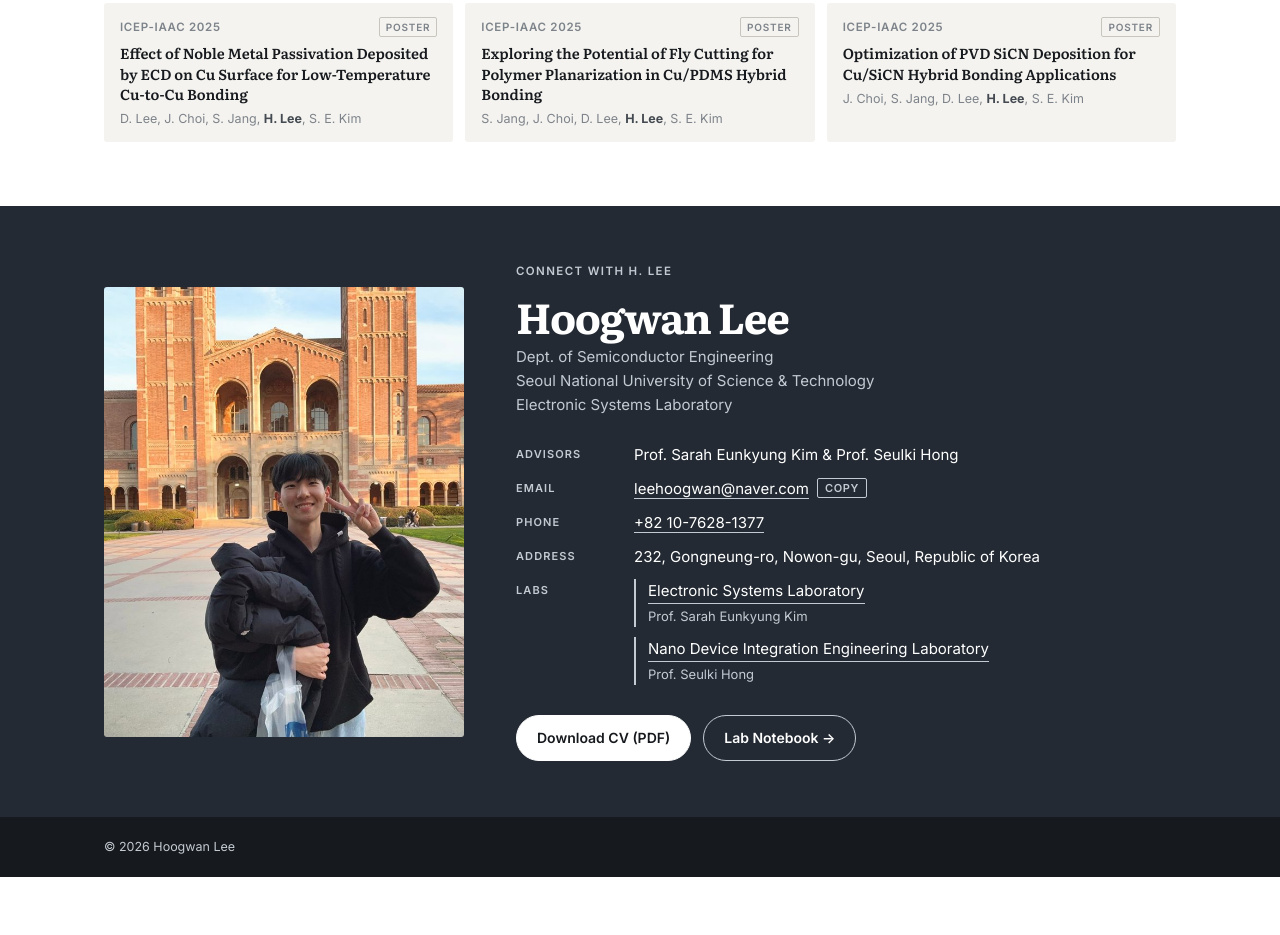
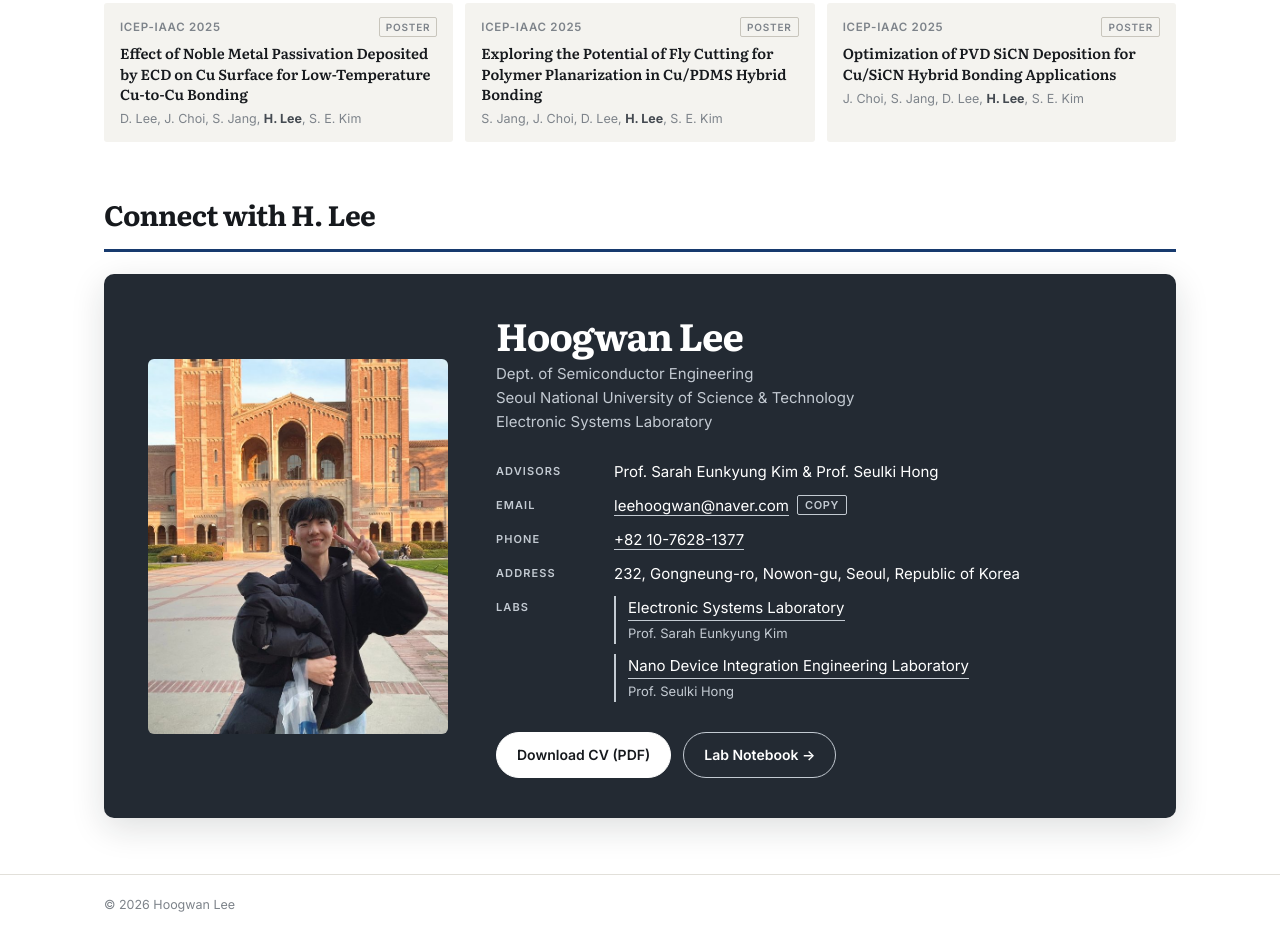
Before and after one commit to Hoogwan/hoogwan-portfolio, a plain HTML site: page index.html in a window 1280 px wide. Shown: the part 6511-7446 px from the top of the page. Before the commit the page ends 7388 px from the top, so only its background shows below. Drawn offline with Linux system fonts and the light colour scheme.

Commit message:
Connect: section heading plus business-card panel; light footer
Co-Authored-By: Claude Opus 5.5 <noreply@anthropic.com>
Claude-Session: https://claude.ai/code/session_01HkRMk33Z49tbW37tSrgfF8

```diff
--- a/index.html
+++ b/index.html
@@ -324,13 +324,12 @@ section { scroll-margin-top: calc(var(--masthead-h) + 12px); }
 .post-pending { padding: 16px 18px; border-left: 2px solid var(--line-strong); color: var(--ink-soft); font-style: italic; }
 
 /* ---------- connect ---------- */
-.connect { margin-top: 44px; background: var(--band); color: var(--on-band); }
-.connect .wrap { padding-block: 56px; display: grid; grid-template-columns: 360px 1fr; gap: 52px; align-items: center; }
-.connect .wrap > * { min-width: 0; }
-.connect .kicker { color: var(--on-band-soft); }
+.connect { padding-bottom: 56px; }
+.card { margin-top: 22px; display: grid; grid-template-columns: 300px minmax(0, 1fr); gap: 48px; align-items: center; padding: 40px 44px; border-radius: 10px; background: var(--band); color: var(--on-band); box-shadow: 0 10px 34px rgba(22,25,29,0.14); }
+.card > * { min-width: 0; }
+.card-name { margin: 0 0 6px; font-family: var(--serif); font-size: clamp(28px, 3vw, 38px); font-weight: 700; letter-spacing: -0.03em; line-height: 1.1; }
 .portrait { margin: 0; }
-.portrait img { display: block; width: 100%; height: auto; aspect-ratio: 4 / 5; object-fit: cover; object-position: 47% 60%; border-radius: 3px; max-width: 100%; }
-.connect h2 { margin: 12px 0 6px; font-family: var(--serif); font-size: clamp(30px, 3.4vw, 42px); font-weight: 700; letter-spacing: -0.03em; line-height: 1.1; }
+.portrait img { display: block; width: 100%; height: auto; aspect-ratio: 4 / 5; object-fit: cover; object-position: 47% 60%; border-radius: 6px; max-width: 100%; }
 .affil { margin: 0 0 26px; color: var(--on-band-soft); font-size: 15px; line-height: 1.6; }
 .contact { margin: 0; display: grid; grid-template-columns: 100px 1fr; gap: 10px 18px; font-size: 15px; }
 .contact dt { font-size: 11px; font-weight: 600; letter-spacing: 0.1em; text-transform: uppercase; color: var(--on-band-soft); padding-top: 3px; }
@@ -347,7 +346,7 @@ section { scroll-margin-top: calc(var(--masthead-h) + 12px); }
 .btn { display: inline-flex; align-items: center; gap: 8px; padding: 11px 20px; border-radius: 999px; font-weight: 600; font-size: 14px; text-decoration: none; border: 1px solid var(--on-band-soft); color: var(--on-band); }
 .btn.primary { background: var(--on-band); border-color: var(--on-band); color: var(--band-deep); }
 .btn:hover { border-color: var(--on-band); }
-footer { background: var(--band-deep); color: var(--on-band-soft); }
+footer { border-top: 1px solid var(--line); color: var(--ink-soft); }
 footer .wrap { padding-block: 20px; display: flex; flex-wrap: wrap; justify-content: space-between; gap: 8px; font-size: 12.5px; }
 .cleanroom-page footer { margin-top: 56px; }
 
@@ -373,7 +372,7 @@ footer .wrap { padding-block: 20px; display: flex; flex-wrap: wrap; justify-cont
   .lead-top { padding-block: 32px 22px; }
   .lead { grid-template-columns: 1fr; gap: 28px; }
   .tabpanel { min-height: 0; }
-  .connect .wrap { grid-template-columns: 1fr; gap: 32px; }
+  .card { grid-template-columns: 1fr; gap: 28px; padding: 28px 24px; }
   .portrait { max-width: 360px; }
   .skills { grid-template-columns: 1fr; gap: 0; }
   .courses-body { grid-template-columns: 1fr; padding-left: 0; }
@@ -406,6 +405,7 @@ footer .wrap { padding-block: 20px; display: flex; flex-wrap: wrap; justify-cont
   .fig-pair { grid-template-columns: 1fr; }
   .more-posts .blog-grid { grid-template-columns: 1fr; }
   .contact { grid-template-columns: 1fr; gap: 2px; }
+  .card { padding: 22px 18px; }
   .contact dd { margin-bottom: 10px; }
 }
 </style>
@@ -720,14 +720,14 @@ footer .wrap { padding-block: 20px; display: flex; flex-wrap: wrap; justify-cont
   </section>
 
   <!-- CONNECT -->
-  <section id="connect" class="connect">
-    <div class="wrap">
+  <section id="connect" class="wrap block connect">
+    <div class="head"><h2>Connect with H. Lee</h2></div>
+    <div class="card">
       <figure class="portrait">
         <img src="assets/portrait.jpg" alt="Hoogwan Lee" width="1100" height="825" loading="lazy">
       </figure>
       <div>
-        <div class="kicker">Connect with H. Lee</div>
-        <h2>Hoogwan Lee</h2>
+        <p class="card-name">Hoogwan Lee</p>
         <p class="affil">Dept. of Semiconductor Engineering<br>Seoul National University of Science &amp; Technology<br>Electronic Systems Laboratory</p>
         <dl class="contact">
           <dt>Advisors</dt><dd>Prof. Sarah Eunkyung Kim &amp; Prof. Seulki Hong</dd>
--- a/src/style.css
+++ b/src/style.css
@@ -300,13 +300,12 @@ section { scroll-margin-top: calc(var(--masthead-h) + 12px); }
 .post-pending { padding: 16px 18px; border-left: 2px solid var(--line-strong); color: var(--ink-soft); font-style: italic; }
 
 /* ---------- connect ---------- */
-.connect { margin-top: 44px; background: var(--band); color: var(--on-band); }
-.connect .wrap { padding-block: 56px; display: grid; grid-template-columns: 360px 1fr; gap: 52px; align-items: center; }
-.connect .wrap > * { min-width: 0; }
-.connect .kicker { color: var(--on-band-soft); }
+.connect { padding-bottom: 56px; }
+.card { margin-top: 22px; display: grid; grid-template-columns: 300px minmax(0, 1fr); gap: 48px; align-items: center; padding: 40px 44px; border-radius: 10px; background: var(--band); color: var(--on-band); box-shadow: 0 10px 34px rgba(22,25,29,0.14); }
+.card > * { min-width: 0; }
+.card-name { margin: 0 0 6px; font-family: var(--serif); font-size: clamp(28px, 3vw, 38px); font-weight: 700; letter-spacing: -0.03em; line-height: 1.1; }
 .portrait { margin: 0; }
-.portrait img { display: block; width: 100%; height: auto; aspect-ratio: 4 / 5; object-fit: cover; object-position: 47% 60%; border-radius: 3px; max-width: 100%; }
-.connect h2 { margin: 12px 0 6px; font-family: var(--serif); font-size: clamp(30px, 3.4vw, 42px); font-weight: 700; letter-spacing: -0.03em; line-height: 1.1; }
+.portrait img { display: block; width: 100%; height: auto; aspect-ratio: 4 / 5; object-fit: cover; object-position: 47% 60%; border-radius: 6px; max-width: 100%; }
 .affil { margin: 0 0 26px; color: var(--on-band-soft); font-size: 15px; line-height: 1.6; }
 .contact { margin: 0; display: grid; grid-template-columns: 100px 1fr; gap: 10px 18px; font-size: 15px; }
 .contact dt { font-size: 11px; font-weight: 600; letter-spacing: 0.1em; text-transform: uppercase; color: var(--on-band-soft); padding-top: 3px; }
@@ -323,7 +322,7 @@ section { scroll-margin-top: calc(var(--masthead-h) + 12px); }
 .btn { display: inline-flex; align-items: center; gap: 8px; padding: 11px 20px; border-radius: 999px; font-weight: 600; font-size: 14px; text-decoration: none; border: 1px solid var(--on-band-soft); color: var(--on-band); }
 .btn.primary { background: var(--on-band); border-color: var(--on-band); color: var(--band-deep); }
 .btn:hover { border-color: var(--on-band); }
-footer { background: var(--band-deep); color: var(--on-band-soft); }
+footer { border-top: 1px solid var(--line); color: var(--ink-soft); }
 footer .wrap { padding-block: 20px; display: flex; flex-wrap: wrap; justify-content: space-between; gap: 8px; font-size: 12.5px; }
 .cleanroom-page footer { margin-top: 56px; }
 
@@ -349,7 +348,7 @@ footer .wrap { padding-block: 20px; display: flex; flex-wrap: wrap; justify-cont
   .lead-top { padding-block: 32px 22px; }
   .lead { grid-template-columns: 1fr; gap: 28px; }
   .tabpanel { min-height: 0; }
-  .connect .wrap { grid-template-columns: 1fr; gap: 32px; }
+  .card { grid-template-columns: 1fr; gap: 28px; padding: 28px 24px; }
   .portrait { max-width: 360px; }
   .skills { grid-template-columns: 1fr; gap: 0; }
   .courses-body { grid-template-columns: 1fr; padding-left: 0; }
@@ -382,5 +381,6 @@ footer .wrap { padding-block: 20px; display: flex; flex-wrap: wrap; justify-cont
   .fig-pair { grid-template-columns: 1fr; }
   .more-posts .blog-grid { grid-template-columns: 1fr; }
   .contact { grid-template-columns: 1fr; gap: 2px; }
+  .card { padding: 22px 18px; }
   .contact dd { margin-bottom: 10px; }
 }
```
Also changed, not shown: blog-1.html (+8 -8 lines), blog-2.html (+8 -8 lines), blog-3.html (+8 -8 lines), cleanroom.html (+8 -8 lines), src/main.html (+4 -4 lines).
